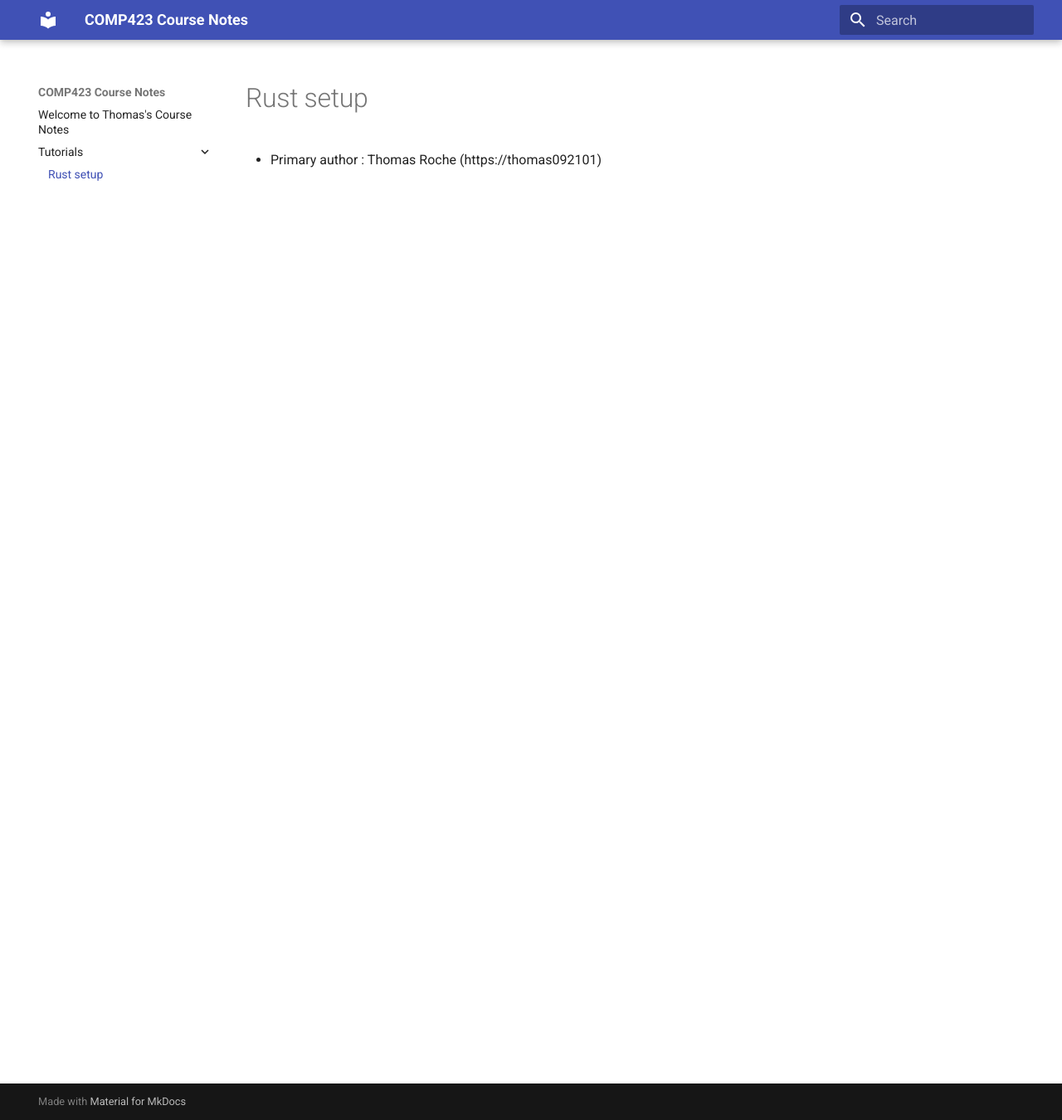
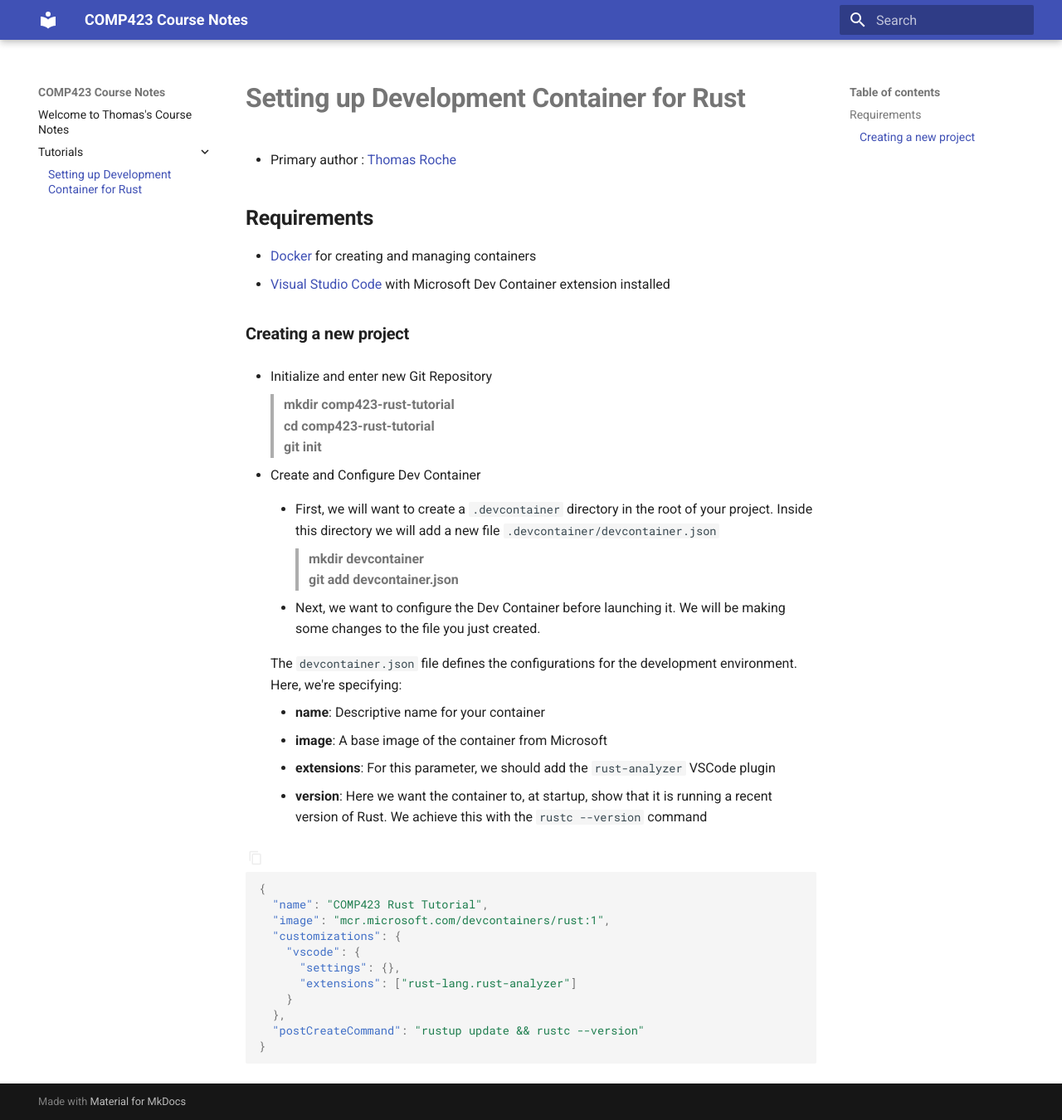
Before and after one commit to thomas092101/comp423-course-notes, an MkDocs documentation site: the page built from docs/tutorials/rust-setup.md, in a window 1280 px wide and 1350 px high. Shown: the whole window at 83% size. Built offline with MkDocs 1.6.1 and Material for MkDocs 9.7.7, drawn with Linux system fonts in a browser that asks for light colours.

Commit message:
partial update

```diff
--- a/docs/tutorials/rust-setup.md
+++ b/docs/tutorials/rust-setup.md
@@ -1 +1,44 @@
-* Primary author : Thomas Roche (https://thomas092101)
+# **Setting up Development Container for Rust**
+
+* Primary author : [Thomas Roche](https://thomas092101)
+
+## **Requirements**
+
+* [Docker](https://www.docker.com/products/docker-desktop/) for creating and managing containers
+* [Visual Studio Code](https://code.visualstudio.com/) with Microsoft Dev Container extension installed
+
+### **Creating a new project**
+
+* Initialize and enter new Git Repository
+> **mkdir comp423-rust-tutorial**
+> **cd comp423-rust-tutorial**
+> **git init**
+
+* Create and Configure Dev Container
+    + First, we will want to create a <code>.devcontainer</code> directory in the root of your project.  Inside this directory we will
+    add a new file <code>.devcontainer/devcontainer.json</code>
+    > **mkdir devcontainer**
+    > **git add devcontainer.json**
+
+    + Next, we want to configure the Dev Container before launching it. We will be making some changes to the file you just created.
+
+    The <code>devcontainer.json</code> file defines the configurations for the development environment.  Here, we're specifying:
+
+    + **name**: Descriptive name for your container
+    + **image**: A base image of the container from Microsoft
+    + **extensions**: For this parameter, we should add the <code>rust-analyzer</code> VSCode plugin
+    + **version**: Here we want the container to, at startup, show that it is running a recent version of Rust.  We achieve this with the <code>rustc --version</code> command
+
+
+<div class="language-json highlight"><pre id="__code_5"><span></span><button class="md-clipboard md-icon" title="Copy to clipboard" data-clipboard-target="#__code_5 > code"></button><code class="md-code__content"><span id="__span-5-1"><a id="__codelineno-5-1" name="__codelineno-5-1" href="https://comp423-25s.github.io/resources/MkDocs/tutorial/#__codelineno-5-1"></a><span class="p">{</span>
+</span><span id="__span-5-2"><a id="__codelineno-5-2" name="__codelineno-5-2" href="https://comp423-25s.github.io/resources/MkDocs/tutorial/#__codelineno-5-2"></a><span class="w">  </span><span class="nt">"name"</span><span class="p">:</span><span class="w"> </span><span class="s2">"COMP423 Rust Tutorial"</span><span class="p">,</span>
+</span><span id="__span-5-3"><a id="__codelineno-5-3" name="__codelineno-5-3" href="https://comp423-25s.github.io/resources/MkDocs/tutorial/#__codelineno-5-3"></a><span class="w">  </span><span class="nt">"image"</span><span class="p">:</span><span class="w"> </span><span class="s2">"mcr.microsoft.com/devcontainers/rust:1"</span><span class="p">,</span>
+</span><span id="__span-5-4"><a id="__codelineno-5-4" name="__codelineno-5-4" href="https://comp423-25s.github.io/resources/MkDocs/tutorial/#__codelineno-5-4"></a><span class="w">  </span><span class="nt">"customizations"</span><span class="p">:</span><span class="w"> </span><span class="p">{</span>
+</span><span id="__span-5-5"><a id="__codelineno-5-5" name="__codelineno-5-5" href="https://comp423-25s.github.io/resources/MkDocs/tutorial/#__codelineno-5-5"></a><span class="w">    </span><span class="nt">"vscode"</span><span class="p">:</span><span class="w"> </span><span class="p">{</span>
+</span><span id="__span-5-6"><a id="__codelineno-5-6" name="__codelineno-5-6" href="https://comp423-25s.github.io/resources/MkDocs/tutorial/#__codelineno-5-6"></a><span class="w">      </span><span class="nt">"settings"</span><span class="p">:</span><span class="w"> </span><span class="p">{},</span>
+</span><span id="__span-5-7"><a id="__codelineno-5-7" name="__codelineno-5-7" href="https://comp423-25s.github.io/resources/MkDocs/tutorial/#__codelineno-5-7"></a><span class="w">      </span><span class="nt">"extensions"</span><span class="p">:</span><span class="w"> </span><span class="p">[</span><span class="s2">"rust-lang.rust-analyzer"</span><span class="p">]</span>
+</span><span id="__span-5-8"><a id="__codelineno-5-8" name="__codelineno-5-8" href="https://comp423-25s.github.io/resources/MkDocs/tutorial/#__codelineno-5-8"></a><span class="w">    </span><span class="p">}</span>
+</span><span id="__span-5-9"><a id="__codelineno-5-9" name="__codelineno-5-9" href="https://comp423-25s.github.io/resources/MkDocs/tutorial/#__codelineno-5-9"></a><span class="w">  </span><span class="p">},</span>
+</span><span id="__span-5-10"><a id="__codelineno-5-10" name="__codelineno-5-10" href="https://comp423-25s.github.io/resources/MkDocs/tutorial/#__codelineno-5-10"></a><span class="w">  </span><span class="nt">"postCreateCommand"</span><span class="p">:</span><span class="w"> </span><span class="s2">"rustup update && rustc --version"</span>
+</span><span id="__span-5-11"><a id="__codelineno-5-11" name="__codelineno-5-11" href="https://comp423-25s.github.io/resources/MkDocs/tutorial/#__codelineno-5-11"></a><span class="p">}</span>
+</span></code></pre></div>
--- a/mkdocs.yml
+++ b/mkdocs.yml
@@ -1,3 +1,8 @@
 site_name: COMP423 Course Notes
 theme:
   name: material
+
+markdown_extensions:
+  - pymdownx.highlight:
+      anchor_linenums: true
+  - pymdownx.superfences
```
